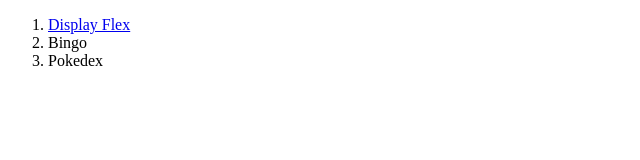
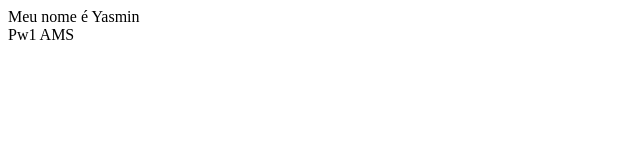
Before and after one commit to yasminzulian84-hub/pw-ams, a plain HTML site: page index.html in a window 1280 px wide. Shown: the whole page, without its empty margins (0-640 px from the left). Drawn offline with Linux system fonts and the light colour scheme.

Commit message:
criamos uma pag css e usamos bordar e algumas outras coisas

```diff
--- /dev/null
+++ b/css/estilo.css
@@ -0,0 +1,13 @@
+div {
+    border: 1px solid crimson;
+    background-color: aqua;
+}
+h1{
+    border:8px solid;
+}
+#container{
+    background-color: rgb(216, 185, 225);
+    padding: 25px 25px;
+    display: flex;
+    justify-content: space-around;
+}
--- a/index.html
+++ b/index.html
@@ -6,14 +6,11 @@
     <title>Document</title>
 </head>
 <body>
-    <ol>
-    <li>
-        <a href="flex.html">
-            Display Flex
-        </a>
-        </li>
-    <li>Bingo</li>
-    <li>Pokedex</li>
-  </ol>
+    <div>
+        Meu nome é Yasmin
+    </div>
+    <div>
+        Pw1 AMS
+    </div>
 </body>
 </html>
```
Also changed, not shown: flex.html (+13 -1 lines).
